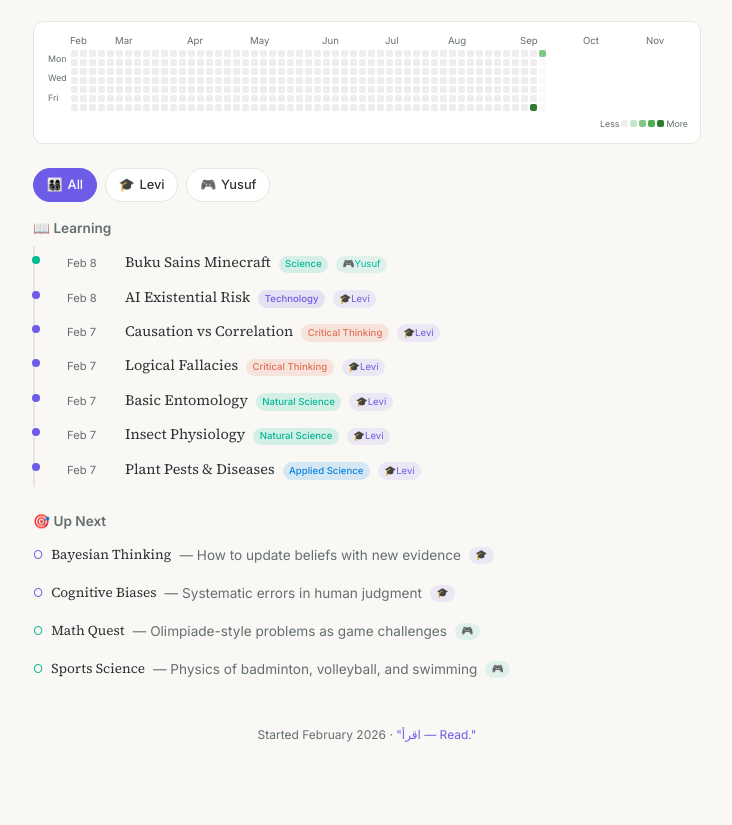
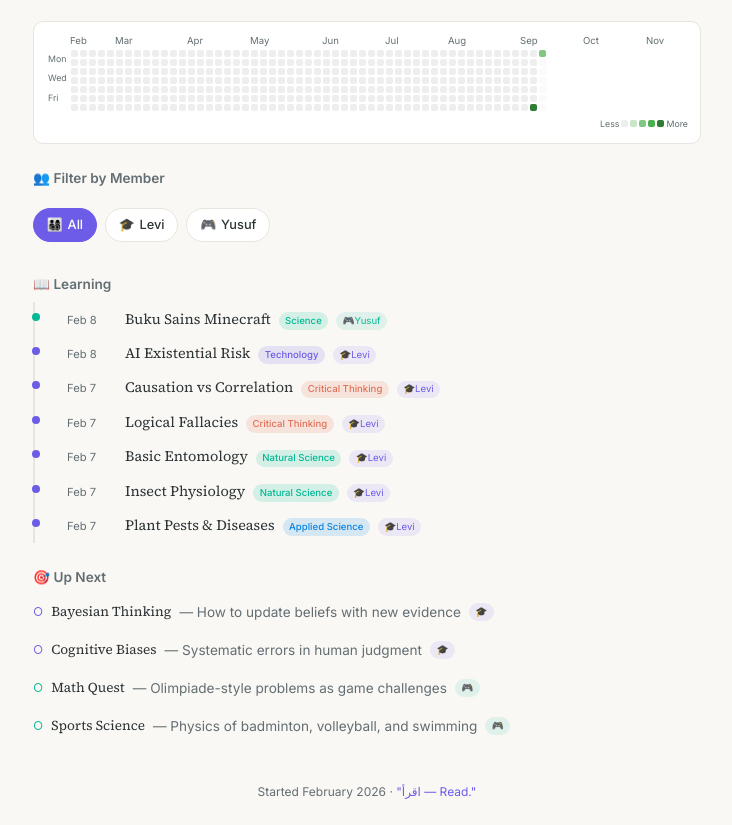
Before and after one commit to fikriauliya/learning-journey, a website: page index.html in a window 1280 px wide. Shown: the part 87-912 px from the top of the page, without its empty margins (273-1005 px from the left). Before the commit the page ends 855 px from the top, so only its background shows below. Drawn offline with Linux system fonts and the light colour scheme.

Commit message:
Fix: make member tabs more visible

```diff
--- a/index.html
+++ b/index.html
@@ -40,6 +40,7 @@
     </section>
 
     <section class="members-section">
+      <h2>👥 Filter by Member</h2>
       <div class="member-tabs" id="member-tabs"></div>
     </section>
 
--- a/styles.css
+++ b/styles.css
@@ -155,13 +155,18 @@ h2 {
 
 /* Member Tabs */
 .members-section {
-  margin-bottom: 1rem;
+  margin-bottom: 1.5rem;
+}
+
+.members-section h2 {
+  margin-bottom: 0.75rem;
 }
 
 .member-tabs {
   display: flex;
   gap: 0.5rem;
   flex-wrap: wrap;
+  padding: 0.5rem 0;
 }
 
 .member-tab {
```
